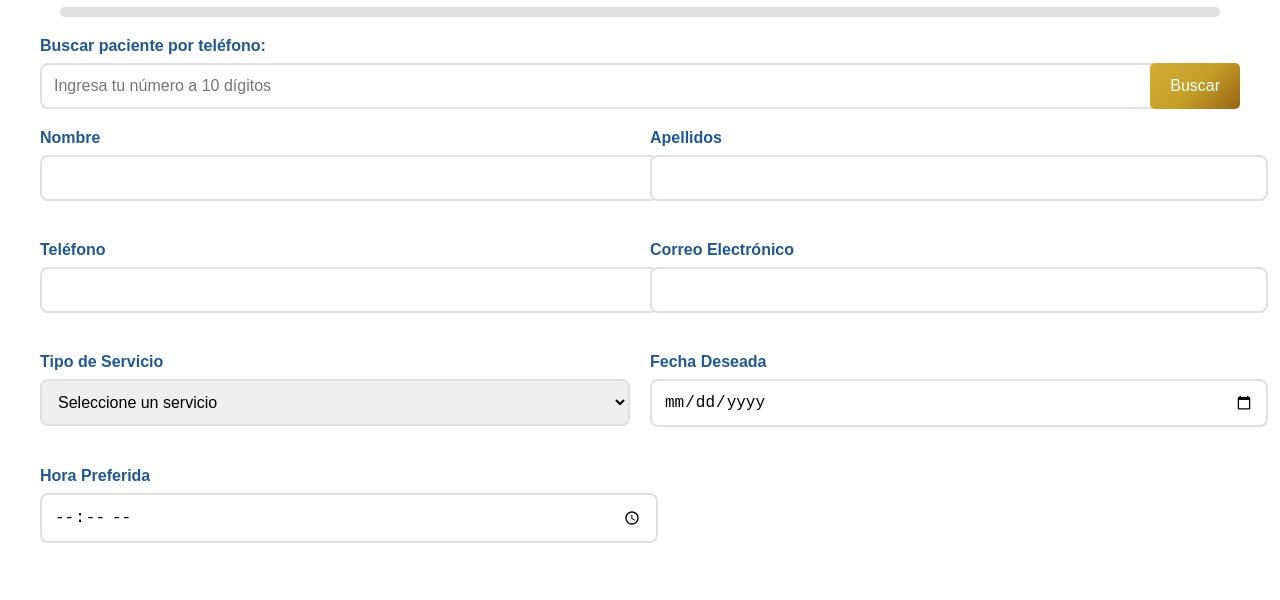
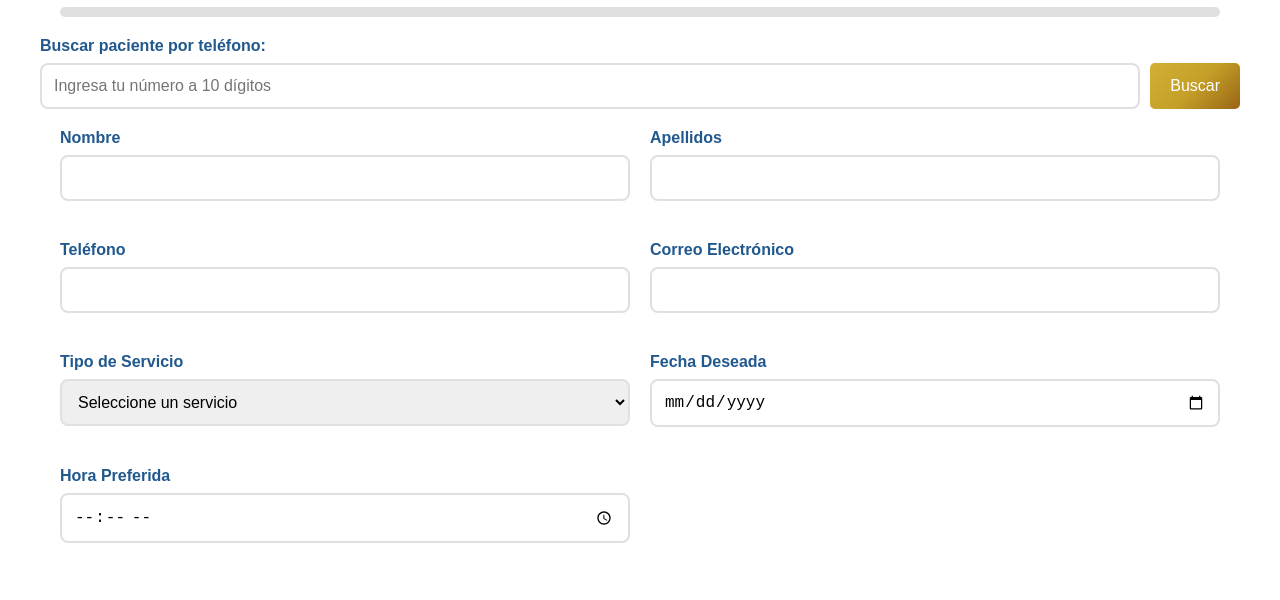
Before and after one commit to PeterOlveraO/PeterOlveraO.github.io, a plain HTML site: page cita.html in a window 1280 px wide. Shown: the part 191-791 px from the top of the page. Drawn offline with nearby package versions, Linux system fonts and the light colour scheme; no server answers.

Commit message:
arregle ancho de inputs de nombre y telefono

```diff
--- a/cita.html
+++ b/cita.html
@@ -92,12 +92,14 @@
             max-width: 1400px;
             margin: 0 auto;
             display: grid;
-            grid-template-columns: repeat(2, 1fr);
-            gap: 20px; /* Reducido de 30px a 20px */
+            grid-template-columns: repeat(2, minmax(0, 1fr));
+            gap: 20px;
+            padding: 0 20px;
         }
 
         .form-group {
-            margin-bottom: 20px; /* Reducido de 25px a 20px */
+            margin-bottom: 20px;
+            min-width: 0; /* Previene que los elementos se expandan más allá de su contenedor */
         }
 
         .form-group.full-width {
@@ -118,6 +120,7 @@
             border-radius: 8px;
             font-size: 16px;
             transition: border-color 0.3s ease;
+            box-sizing: border-box; /* Asegura que el padding no aumente el ancho total */
         }
 
         input:focus, select:focus, textarea:focus {
```
